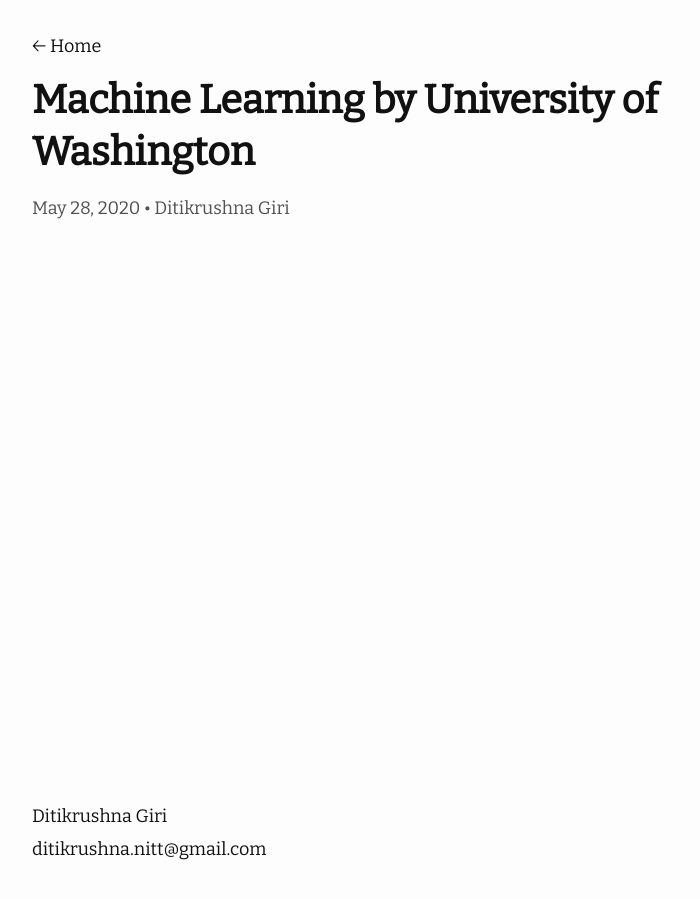
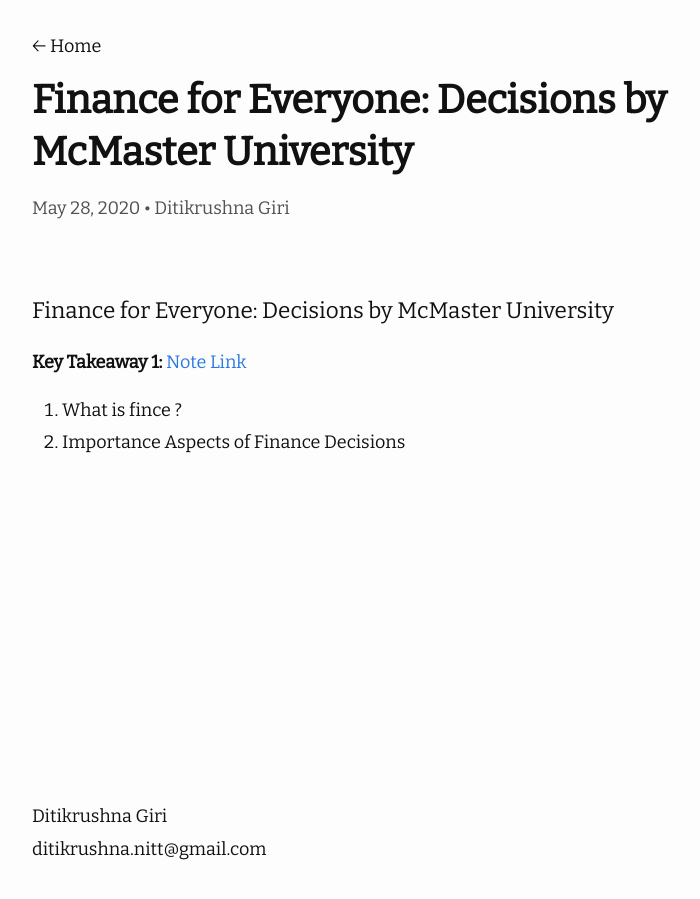
Before and after one commit to ditikrushna/eNotes, a Jekyll site: the page built from _posts/2020-05-28-.Finance for Everyone: Decisionsmd by McMaster University.md, in a window 1280 px wide. Shown: the whole page, without its empty margins (238-938 px from the left). Built offline with Jekyll 4.4.1, drawn with Linux system fonts in a browser that asks for light colours; nearby versions of some CDN libraries.

Commit message:
Update 2020-05-28-.Finance for Everyone: Decisionsmd by McMaster University.md

```diff
--- a/_posts/2020-05-28-.Finance for Everyone: Decisionsmd by McMaster University.md
+++ b/_posts/2020-05-28-.Finance for Everyone: Decisionsmd by McMaster University.md
@@ -1,6 +1,12 @@
 ---
 layout: post
-title: "Machine Learning by University of Washington"
+title: "Finance for Everyone: Decisions by McMaster University"
 categories: misc
 author: "Ditikrushna Giri"
 ---
+
+#### Finance for Everyone: Decisions by McMaster University
+
+**Key Takeaway  1:** [Note Link](https://avatsalfinance.wordpress.com/2018/07/18/introduction-to-finance/)
+1. What is fince ?
+2. Importance Aspects of Finance Decisions
```
